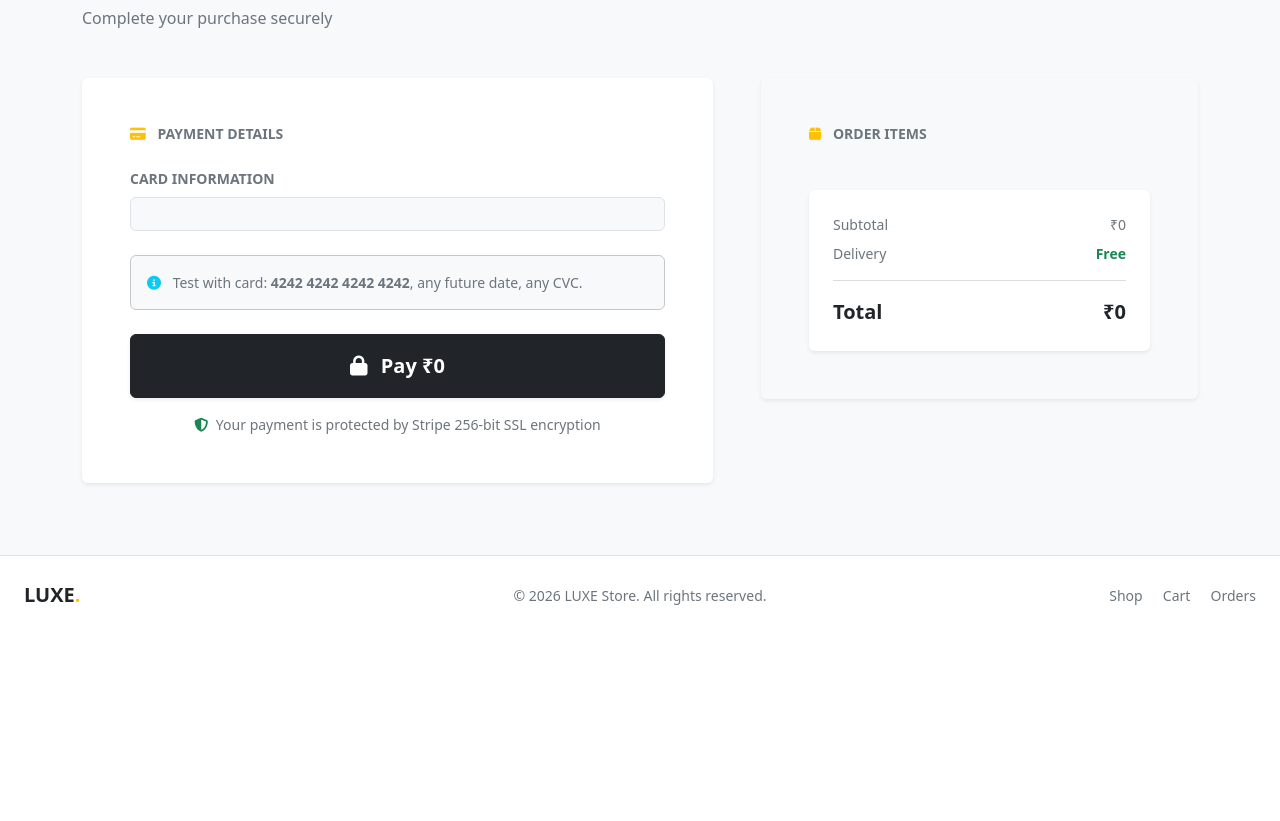
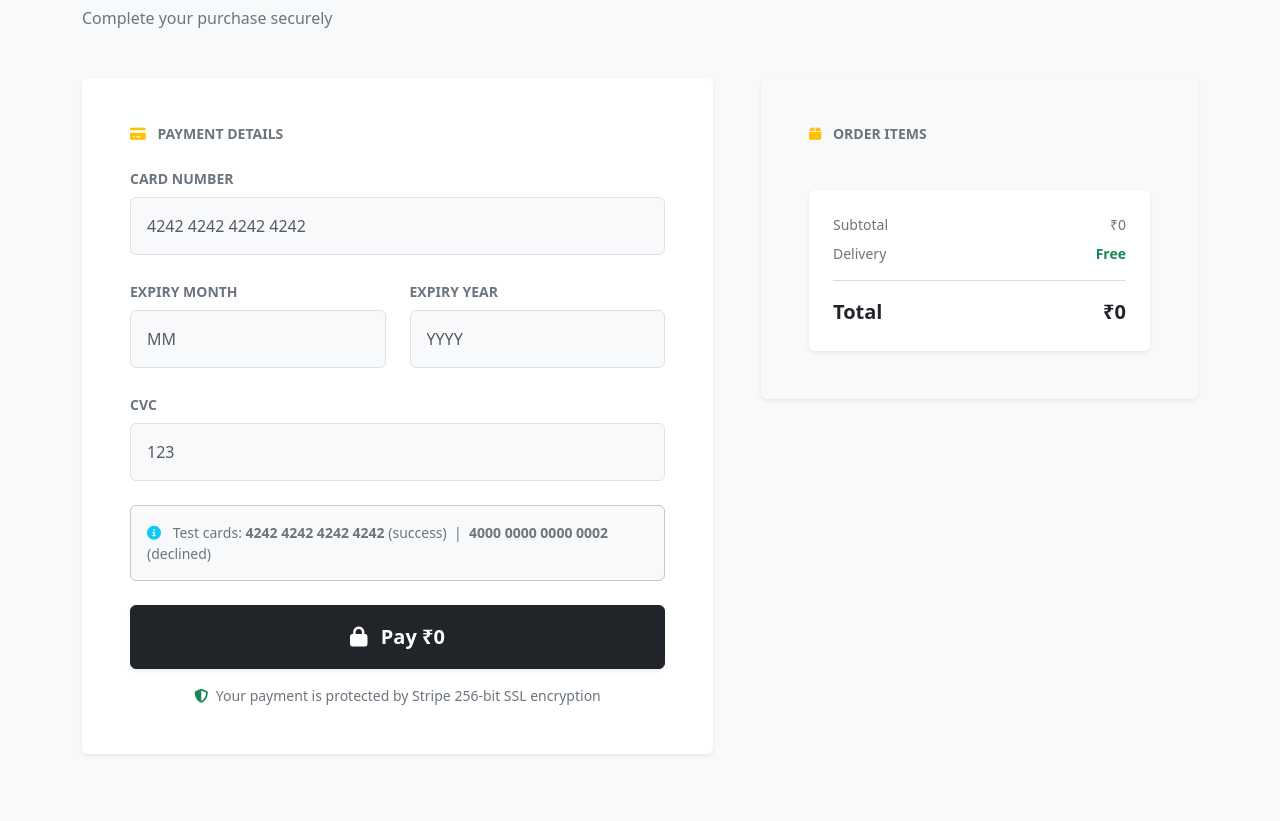
Before and after one commit to dhurka832/Ecommerce, a Django app: page /checkout/ in a window 1280 px wide. Shown: the part 171-992 px from the top of the page. Before the commit the page ends 776 px from the top, so only its background shows below. Run offline with Django 5.2, Linux system fonts and the light colour scheme; the visitor is signed in with stand-in values (Sample User, id 1); data comes from the database, SQL or seed files in the repository; data that the repository does not hold is empty; some libraries are stand-ins or nearby versions.

Commit message:
changes saved

```diff
--- a/store/models.py
+++ b/store/models.py
@@ -22,6 +22,10 @@ class CartItem(models.Model):
     product = models.ForeignKey(Product, on_delete=models.CASCADE)
     quantity = models.IntegerField(default=1)
 
+    @property
+    def total_price(self):
+        return self.quantity * self.product.price
+
 class Order(models.Model):
     user = models.ForeignKey(User, on_delete=models.CASCADE)
     total_price = models.FloatField()
@@ -33,6 +37,10 @@ class OrderItem(models.Model):
     product = models.ForeignKey(Product, on_delete=models.CASCADE)
     quantity = models.IntegerField(default=1)
 
+    @property
+    def total_price(self):
+        return self.quantity * self.product.price
+
 class Wishlist(models.Model):
     user = models.ForeignKey(User, on_delete=models.CASCADE)
     product = models.ForeignKey(Product, on_delete=models.CASCADE)
--- a/store/templates/store/checkout.html
+++ b/store/templates/store/checkout.html
@@ -2,7 +2,6 @@
 {% block title %}Checkout — LUXE Store{% endblock %}
 
 {% block extra_head %}
-<script src="https://js.stripe.com/v3/"></script>
 {% endblock %}
 
 {% block content %}
@@ -25,16 +24,41 @@
 
             <form id="payment-form" method="POST">
               {% csrf_token %}
+
+              {% if messages %}
+              <div class="mb-3">
+                {% for message in messages %}
+                <div class="alert alert-danger py-2">{{ message }}</div>
+                {% endfor %}
+              </div>
+              {% endif %}
+
               <div class="mb-4">
-                <label class="form-label fw-bold small text-secondary text-uppercase">Card Information</label>
-                <div id="card-element" class="form-control p-3 bg-light"></div>
-                <div id="card-errors" class="text-danger small mt-2 fw-bold" role="alert"></div>
+                <label class="form-label fw-bold small text-secondary text-uppercase">Card Number</label>
+                <input type="text" name="card_number" class="form-control p-3 bg-light" placeholder="4242 4242 4242 4242" maxlength="19" required>
+              </div>
+
+              <div class="row">
+                <div class="col-6 mb-4">
+                  <label class="form-label fw-bold small text-secondary text-uppercase">Expiry Month</label>
+                  <input type="number" name="exp_month" class="form-control p-3 bg-light" placeholder="MM" min="1" max="12" required>
+                </div>
+                <div class="col-6 mb-4">
+                  <label class="form-label fw-bold small text-secondary text-uppercase">Expiry Year</label>
+                  <input type="number" name="exp_year" class="form-control p-3 bg-light" placeholder="YYYY" min="2024" max="2050" required>
+                </div>
+              </div>
+
+              <div class="mb-4">
+                <label class="form-label fw-bold small text-secondary text-uppercase">CVC</label>
+                <input type="text" name="cvc" class="form-control p-3 bg-light" placeholder="123" maxlength="4" required>
               </div>
 
               <div class="mb-4">
                 <p class="small text-secondary bg-light p-3 rounded border border-secondary-subtle">
                   <i class="fa fa-info-circle text-info me-2"></i>
-                  Test with card: <strong>4242 4242 4242 4242</strong>, any future date, any CVC.
+                  Test cards: <strong>4242 4242 4242 4242</strong> (success) &nbsp;|&nbsp;
+                  <strong>4000 0000 0000 0002</strong> (declined)
                 </p>
               </div>
 
@@ -72,7 +96,7 @@
                   <div class="fw-bold text-dark text-truncate" style="font-size: 0.95rem;">{{ item.product.name }}</div>
                   <div class="text-secondary small">Qty: {{ item.quantity }}</div>
                 </div>
-                <div class="fw-bold text-dark text-end ms-2" style="font-size: 0.95rem;">₹{{ item.product.price|floatformat:0 }}</div>
+                <div class="fw-bold text-dark text-end ms-2" style="font-size: 0.95rem;">₹{{ item.total_price|floatformat:0 }}</div>
               </div>
               {% endfor %}
             </div>
@@ -101,45 +125,4 @@
   </div>
 </div>
 
-<script>
-  const stripe = Stripe('{{ stripe_key }}');
-  const elements = stripe.elements();
-  const card = elements.create('card', {
-    style: {
-      base: {
-        fontFamily: 'system-ui, -apple-system, "Segoe UI", Roboto, "Helvetica Neue", Arial, sans-serif',
-        fontSize: '16px',
-        color: '#212529',
-        '::placeholder': { color: '#6c757d' }
-      }
-    }
-  });
-  card.mount('#card-element');
-  card.on('change', e => {
-    document.getElementById('card-errors').textContent = e.error ? e.error.message : '';
-  });
-
-  const form = document.getElementById('payment-form');
-  form.addEventListener('submit', async e => {
-    e.preventDefault();
-    const btn = document.getElementById('pay-btn');
-    btn.disabled = true;
-    btn.innerHTML = '<i class="fa fa-spinner fa-spin me-2"></i> Processing…';
-
-    const { token, error } = await stripe.createToken(card);
-
-    if (error) {
-      document.getElementById('card-errors').textContent = error.message;
-      btn.disabled = false;
-      btn.innerHTML = '<i class="fa fa-lock me-2"></i> Pay ₹{{ total|floatformat:0 }}';
-    } else {
-      const input = document.createElement('input');
-      input.type = 'hidden';
-      input.name = 'stripeToken';
-      input.value = token.id;
-      form.appendChild(input);
-      form.submit();
-    }
-  });
-</script>
 {% endblock %}
--- a/store/templates/store/register.html
+++ b/store/templates/store/register.html
@@ -50,9 +50,4 @@
   </div>
 </div>
 
-<script>
-  document.querySelectorAll('.field-wrap input, .field-wrap select').forEach(el => {
-    el.classList.add('form-control', 'bg-light', 'p-3');
-  });
-</script>
 {% endblock %}
--- a/store/views.py
+++ b/store/views.py
@@ -84,20 +84,30 @@ def checkout(request):
     items = CartItem.objects.filter(cart=cart_obj)
     total = sum(i.product.price * i.quantity for i in items)
     stripe.api_key = settings.STRIPE_SECRET_KEY
+
     if request.method == 'POST':
-        token = request.POST.get('stripeToken')
-        try:
-            stripe.Charge.create(amount=int(total * 100), currency='inr', source=token)
-            order = Order.objects.create(user=request.user, total_price=total, status='Paid')
-            for item in items:
-                OrderItem.objects.create(order=order, product=item.product, quantity=item.quantity)
-            items.delete()
-            return redirect('order_success')
-        except stripe.error.StripeError as e:
-            messages.error(request, str(e))
+        card_number = request.POST.get('card_number', '').replace(' ', '')
+        TEST_CARD_TOKENS = {
+            '4242424242424242': 'tok_visa',               # Success
+            '4000000000000002': 'tok_chargeDeclined',      # Declined
+            '4000000000009995': 'tok_chargeDeclinedInsufficientFunds',  # Insufficient funds
+        }
+        token = TEST_CARD_TOKENS.get(card_number)
+        if not token:
+            messages.error(request, 'Invalid test card number. Please use one of the test cards shown below.')
+        else:
+            try:
+                stripe.Charge.create(amount=int(total * 100), currency='inr', source=token)
+                order = Order.objects.create(user=request.user, total_price=total, status='Paid')
+                for item in items:
+                    OrderItem.objects.create(order=order, product=item.product, quantity=item.quantity)
+                items.delete()
+                return redirect('order_success')
+            except stripe.error.StripeError as e:
+                messages.error(request, str(e))
+
     return render(request, 'store/checkout.html', {
         'items': items, 'total': total,
-        'stripe_key': settings.STRIPE_PUBLISHABLE_KEY
     })
 
 @login_required
@@ -118,4 +128,8 @@ def register(request):
             return redirect('home')
     else:
         form = UserCreationForm()
+
+    for field in form.fields.values():
+        field.widget.attrs['class'] = 'form-control bg-light p-3'
+
     return render(request, 'store/register.html', {'form': form})
```
Also changed, not shown: store/templates/store/cart.html (+15 -42 lines), README.md, 11 other files.
